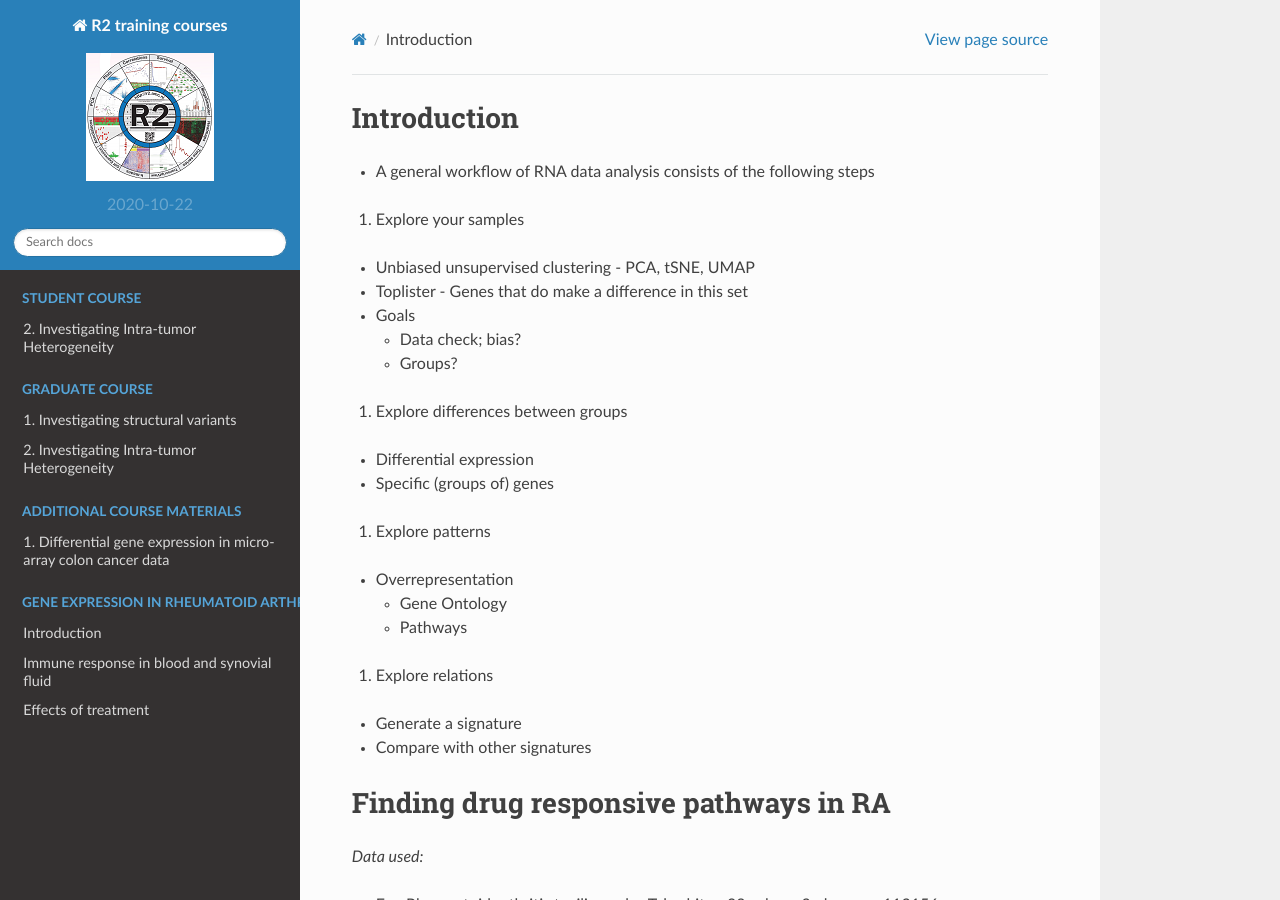
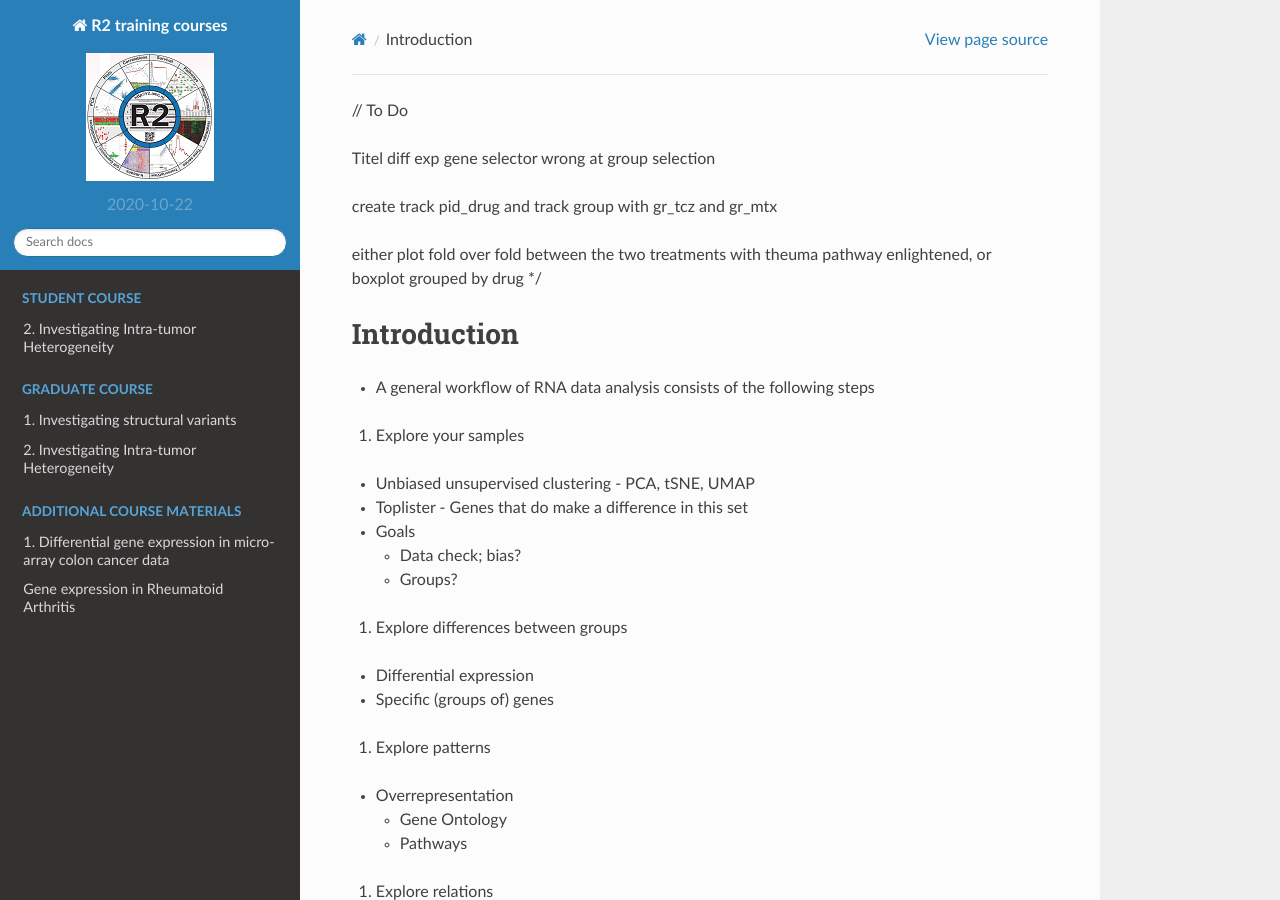
Before and after one commit to antronerds/r2-training-courses, a Sphinx documentation site: the page built from docs/RNA_seq_data_analysis_-notes_behind_the_scenes.md, in a window 1280 px wide and 900 px high. Built offline with Sphinx 7.4.7 and the Read the Docs theme 2.0.0, drawn with Linux system fonts in a browser that asks for light colours; pages that are not in the unit, such as notebooks, are missing from menus.

```diff
--- a/docs/RNA_seq_data_analysis_-Piets_original_setup.md
+++ b/docs/RNA_seq_data_analysis_-notes_behind_the_scenes.md
@@ -1,4 +1,11 @@
 <a id="rna_seq_data_analysis_-_using_rheumatoid_arthritis_data"> </a>
+
+// To Do
+- Titel diff exp gene selector wrong at group selection
+- create track pid_drug and track group with gr_tcz and gr_mtx
+- either plot fold over fold between the two treatments with theuma pathway enlightened, or boxplot grouped by drug */
+
+
 
 Introduction
 ===========================================
--- a/docs/index.rst
+++ b/docs/index.rst
@@ -26,9 +26,4 @@ Copyright (c) 2006-2020 Jan Koster
    :caption: Additional Course Materials
 
    Microarray_analysis_-_Using_Tumor_Colon_datasets
-
-.. toctree::
-   :maxdepth: 2
-   :caption: Gene expression in Rheumatoid Arthritis
-
    RNA_seq_data_analysis_-_Using_Rheumatoid_Arthritis_data
```
Also changed, not shown: docs/RNA_seq_data_analysis_-_Using_Rheumatoid_Arthritis_data.md (+17 -23 lines).
